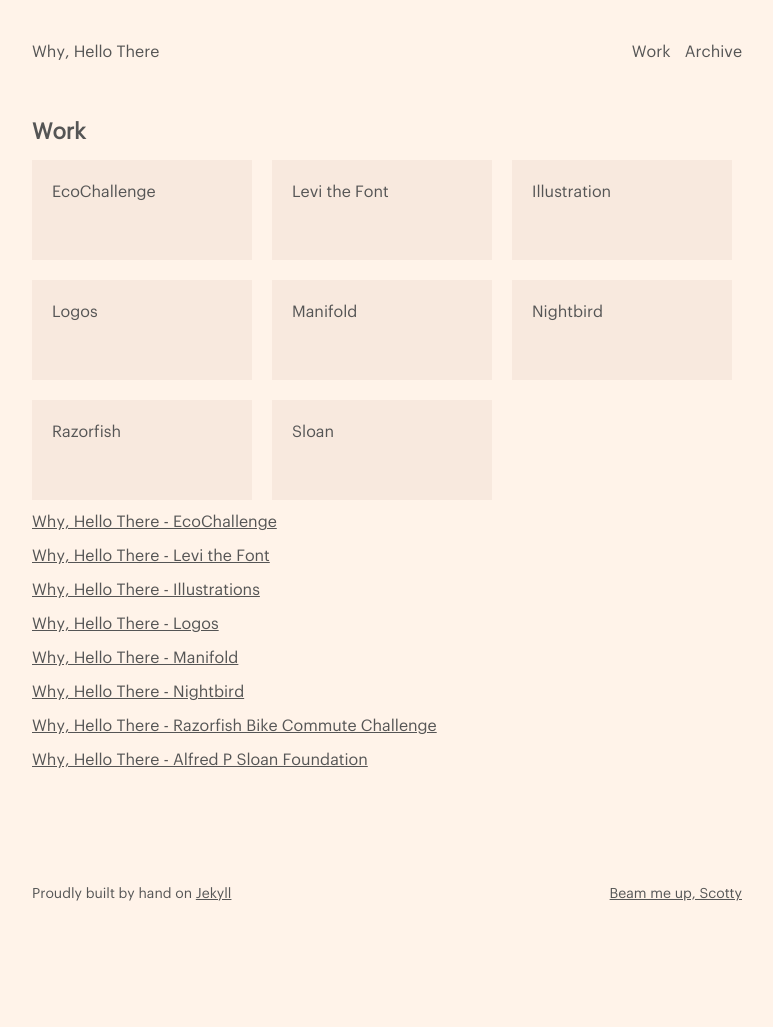
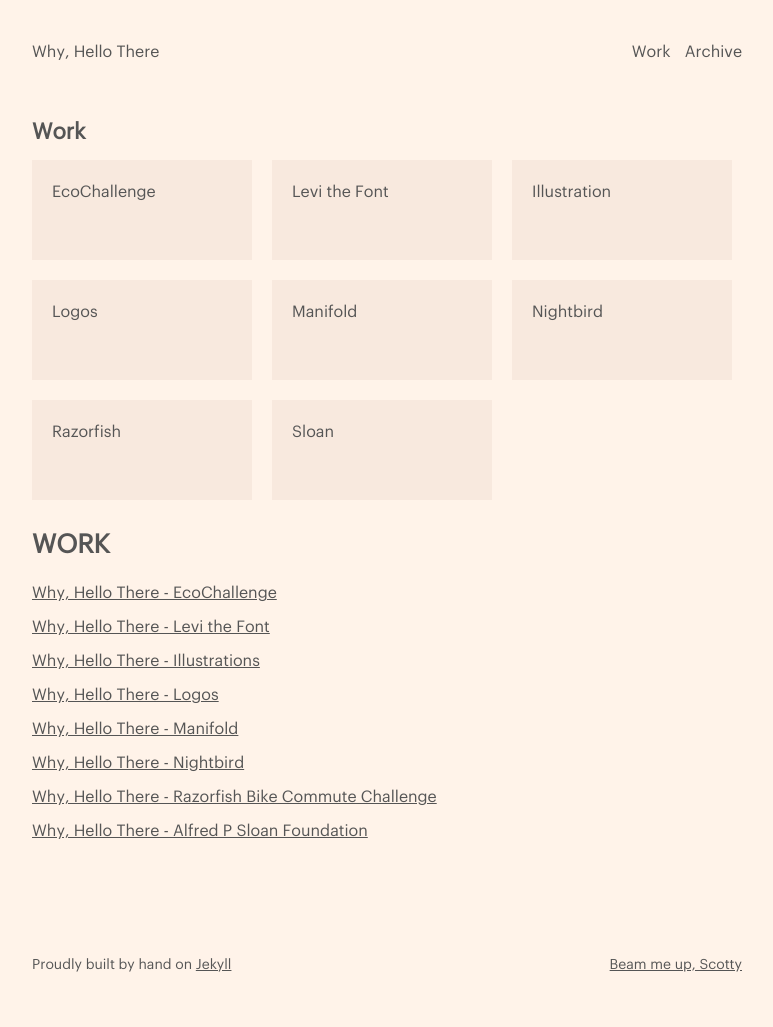
Before and after one commit to jonaschafer/jonaschafer.github.io, a Jekyll site: the page built from work.html, in a window 1280 px wide. Shown: the whole page, without its empty margins (248-1021 px from the left). Built offline with Jekyll 4.4.1, drawn with Linux system fonts in a browser that asks for light colours; before the commit the page ends 956 px from its top, so only the background shows below that.

```diff
--- a/Gemfile
+++ b/Gemfile
@@ -1,3 +1,3 @@
 source "https://rubygems.org"
 
-gem "github-pages"
+gem 'github-pages', group: :jekyll_plugins
--- a/work.html
+++ b/work.html
@@ -15,7 +15,7 @@ title: Why, Hello There - Work
 
   <a class="no-underline" href="/work/font">
     <div class="grid-child">
-      <p>Levi the Font</p></a>
+      <p>Levi the Font</p>
     </div>
   </a>
 
@@ -57,6 +57,8 @@ title: Why, Hello There - Work
 
 </div>
 
+<h1>WORK</h1>
+
 {% for item in site.work %}
   <a href="{{ item.url }}">
     <p>{{ item.title }}</p>
```
